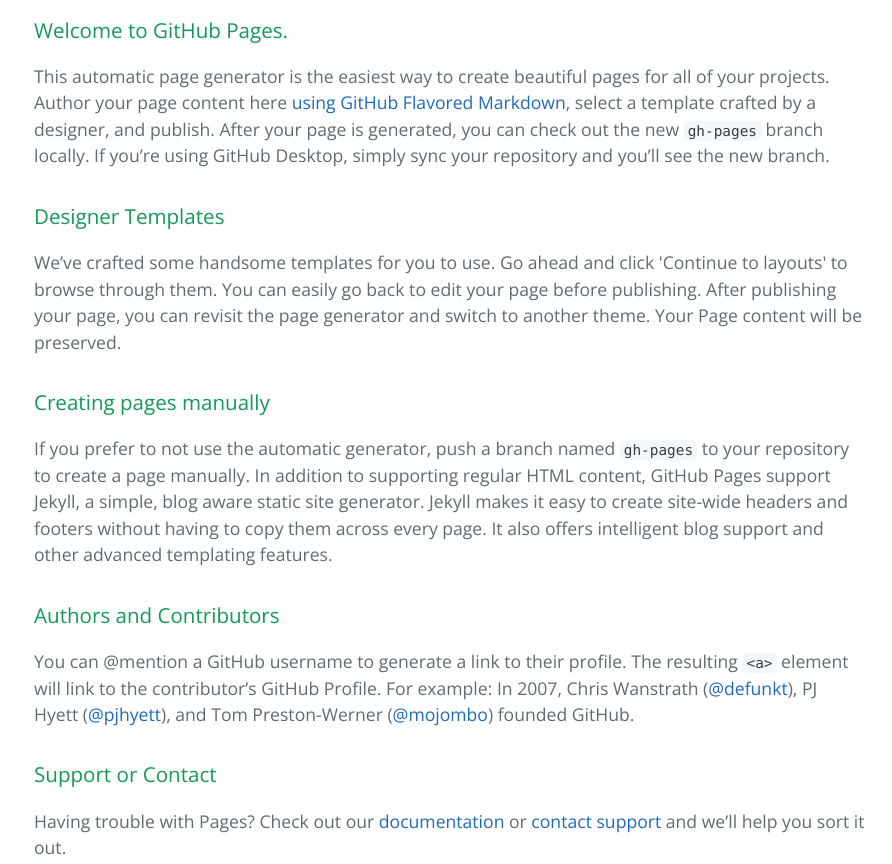
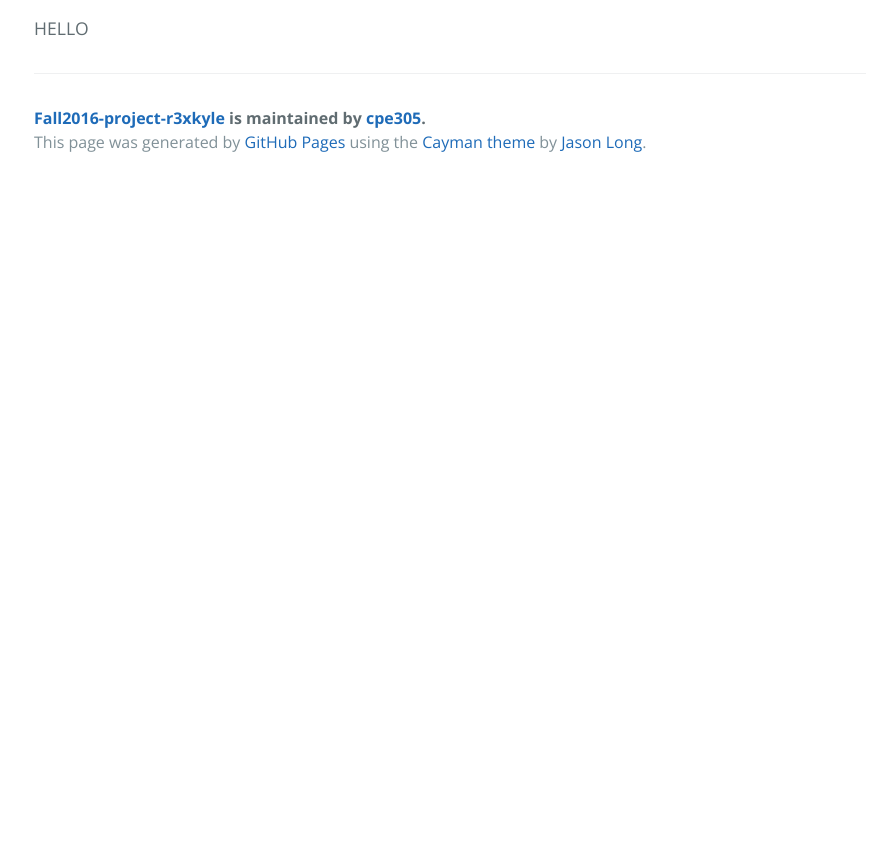
Before and after one commit to cpe305/fall2016-project-R3xKyle, a plain HTML site: page index.html in a window 1280 px wide. Shown: the part 400-1264 px from the top of the page, without its empty margins (190-1082 px from the left). After the commit the page ends 800 px from the top, so only its background shows below. Drawn offline with nearby package versions, Linux system fonts and the light colour scheme.

```diff
--- a/index.html
+++ b/index.html
@@ -19,30 +19,7 @@
     </section>
 
     <section class="main-content">
-      <h3>
-<a id="welcome-to-github-pages" class="anchor" href="#welcome-to-github-pages" aria-hidden="true"><span aria-hidden="true" class="octicon octicon-link"></span></a>Welcome to GitHub Pages.</h3>
-
-<p>This automatic page generator is the easiest way to create beautiful pages for all of your projects. Author your page content here <a href="https://guides.github.com/features/mastering-markdown/">using GitHub Flavored Markdown</a>, select a template crafted by a designer, and publish. After your page is generated, you can check out the new <code>gh-pages</code> branch locally. If you’re using GitHub Desktop, simply sync your repository and you’ll see the new branch.</p>
-
-<h3>
-<a id="designer-templates" class="anchor" href="#designer-templates" aria-hidden="true"><span aria-hidden="true" class="octicon octicon-link"></span></a>Designer Templates</h3>
-
-<p>We’ve crafted some handsome templates for you to use. Go ahead and click 'Continue to layouts' to browse through them. You can easily go back to edit your page before publishing. After publishing your page, you can revisit the page generator and switch to another theme. Your Page content will be preserved.</p>
-
-<h3>
-<a id="creating-pages-manually" class="anchor" href="#creating-pages-manually" aria-hidden="true"><span aria-hidden="true" class="octicon octicon-link"></span></a>Creating pages manually</h3>
-
-<p>If you prefer to not use the automatic generator, push a branch named <code>gh-pages</code> to your repository to create a page manually. In addition to supporting regular HTML content, GitHub Pages support Jekyll, a simple, blog aware static site generator. Jekyll makes it easy to create site-wide headers and footers without having to copy them across every page. It also offers intelligent blog support and other advanced templating features.</p>
-
-<h3>
-<a id="authors-and-contributors" class="anchor" href="#authors-and-contributors" aria-hidden="true"><span aria-hidden="true" class="octicon octicon-link"></span></a>Authors and Contributors</h3>
-
-<p>You can @mention a GitHub username to generate a link to their profile. The resulting <code>&lt;a&gt;</code> element will link to the contributor’s GitHub Profile. For example: In 2007, Chris Wanstrath (<a href="https://github.com/defunkt" class="user-mention">@defunkt</a>), PJ Hyett (<a href="https://github.com/pjhyett" class="user-mention">@pjhyett</a>), and Tom Preston-Werner (<a href="https://github.com/mojombo" class="user-mention">@mojombo</a>) founded GitHub.</p>
-
-<h3>
-<a id="support-or-contact" class="anchor" href="#support-or-contact" aria-hidden="true"><span aria-hidden="true" class="octicon octicon-link"></span></a>Support or Contact</h3>
-
-<p>Having trouble with Pages? Check out our <a href="https://help.github.com/pages">documentation</a> or <a href="https://github.com/contact">contact support</a> and we’ll help you sort it out.</p>
+      <p>HELLO</p>
 
       <footer class="site-footer">
         <span class="site-footer-owner"><a href="https://github.com/cpe305/fall2016-project-R3xKyle">Fall2016-project-r3xkyle</a> is maintained by <a href="https://github.com/cpe305">cpe305</a>.</span>
```
Also changed, not shown: params.json (+1 -1 lines).
